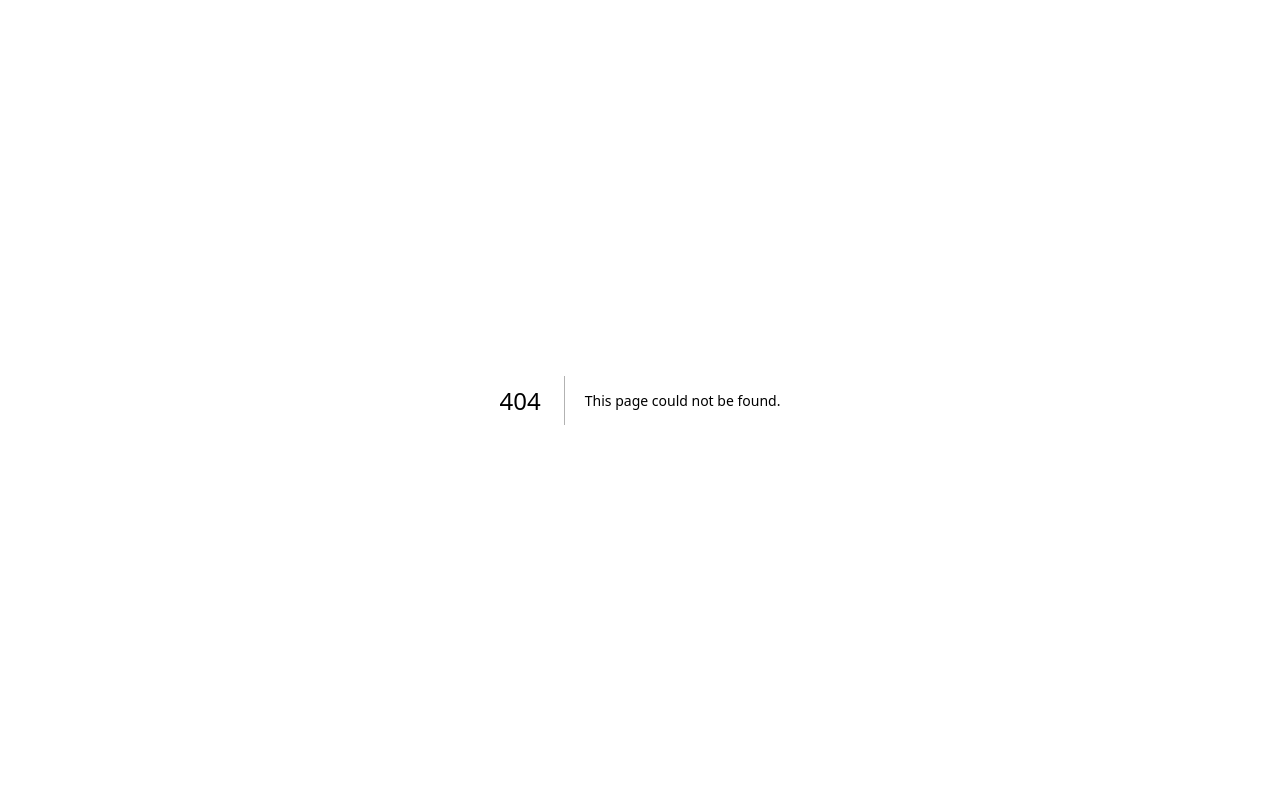
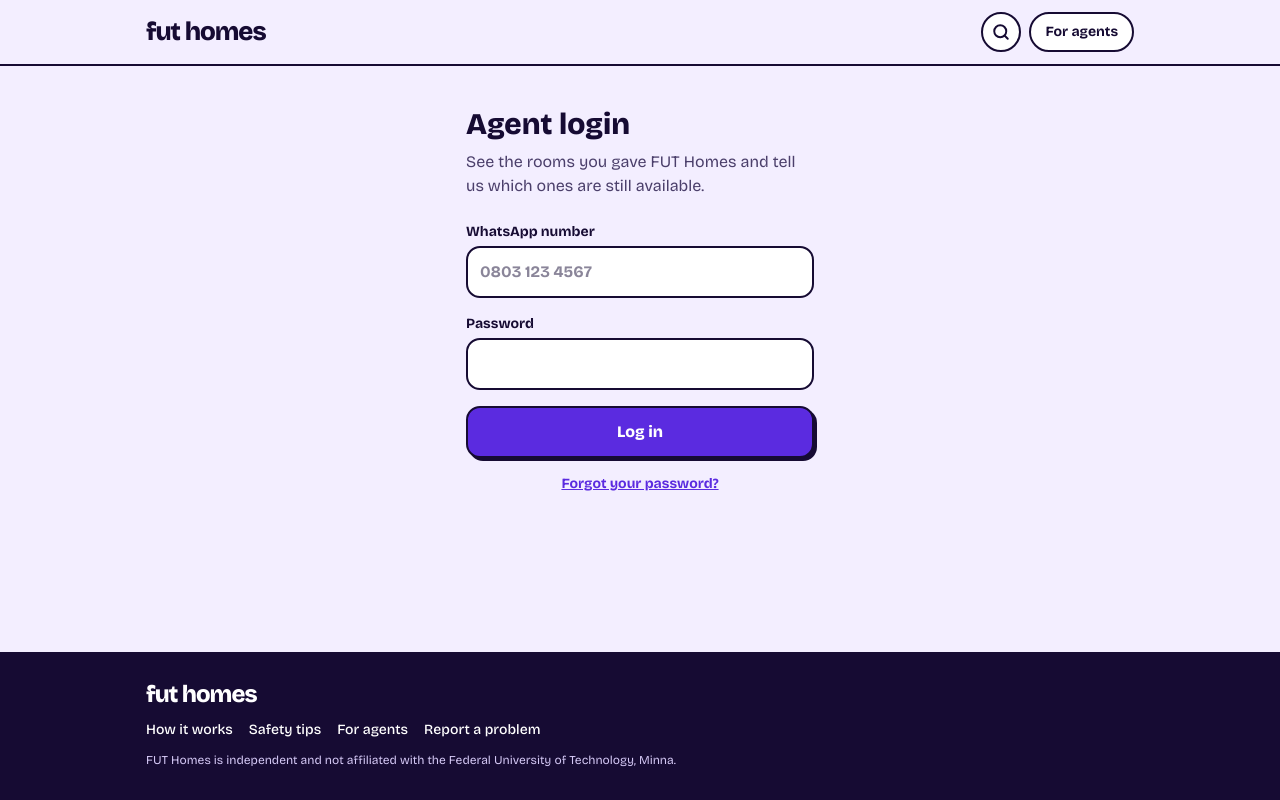
Before and after one commit to Rhema-15/fut-homes, a Next.js app: page /agent/login in a window 1280 px wide. Before the commit this address had no page. Built offline with nearby package versions, Linux system fonts and the light colour scheme; no server answers.

Commit message:
Create page.tsx

```diff
--- /dev/null
+++ b/app/(site)/agent/login/page.tsx
@@ -0,0 +1,28 @@
+import type { Metadata } from "next";
+import { redirect } from "next/navigation";
+import { getPortal } from "@/lib/agent-portal";
+import { LoginForm } from "../forms";
+
+export const instant = false;
+
+export const metadata: Metadata = {
+  title: "Agent login · FUT Homes",
+  robots: { index: false },
+};
+
+export default async function AgentLoginPage({ searchParams }: PageProps<"/agent/login">) {
+  if (await getPortal()) redirect("/agent");
+  const reset = (await searchParams).reset === "1";
+  return (
+    <div className="mx-auto w-full max-w-sm px-[18px] py-10">
+      <h1 className="text-3xl leading-9 font-extrabold text-ink">Agent login</h1>
+      <p className="mt-2 text-base text-muted">See the rooms you gave FUT Homes and tell us which ones are still available.</p>
+      {reset && (
+        <p role="status" className="mt-4 rounded-md bg-success-50 p-3 text-sm font-bold text-success">
+          Password changed. Log in with your new password.
+        </p>
+      )}
+      <LoginForm />
+    </div>
+  );
+}
```
